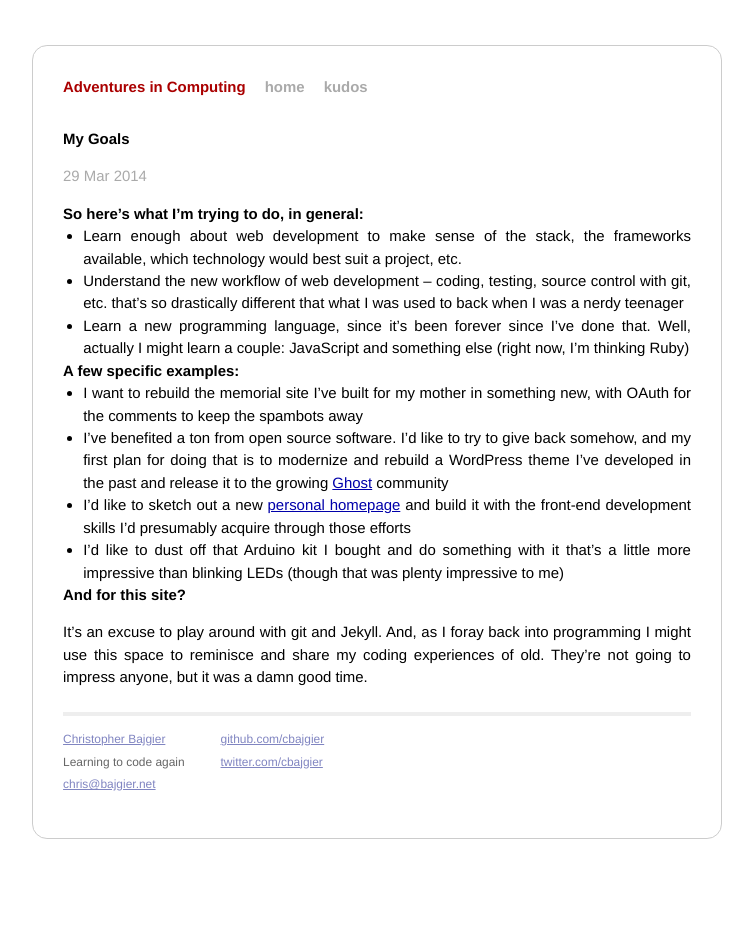
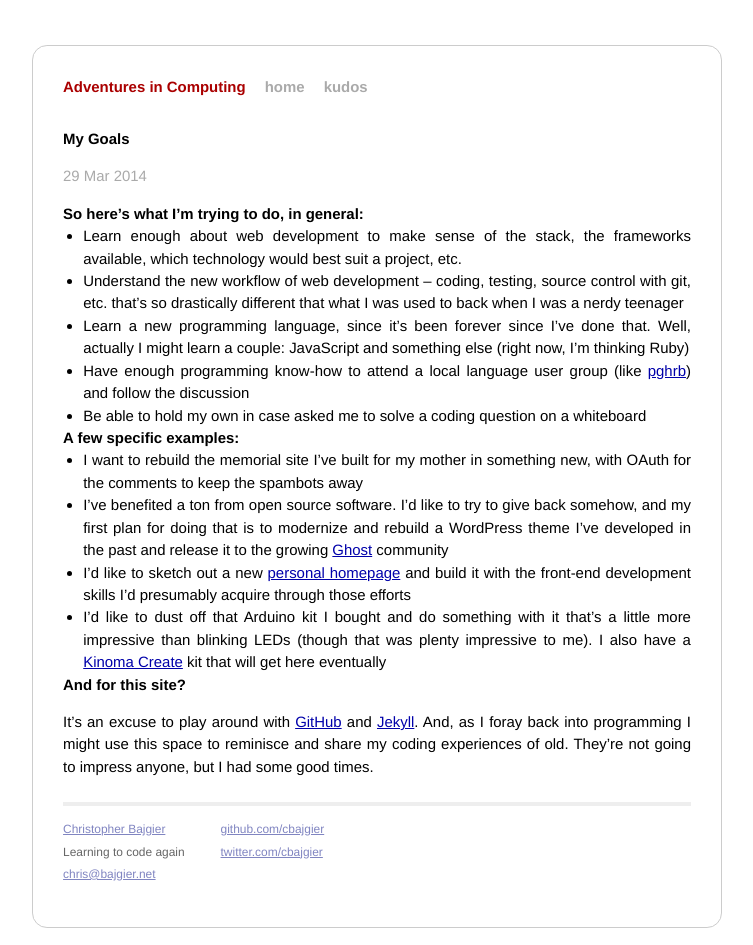
Before and after one commit to cbajgier/cbajgier.github.io, a Jekyll site: the page built from _posts/2014-03-29-my-goals.markdown, in a window 1280 px wide. Shown: the whole page, without its empty margins (263-1016 px from the left). Built offline with Jekyll 4.4.1, drawn with Linux system fonts in a browser that asks for light colours; Markdown is read by kramdown in place of the engine named in the settings.

Commit message:
Post updates

```diff
--- a/_posts/2014-03-29-my-goals.markdown
+++ b/_posts/2014-03-29-my-goals.markdown
@@ -10,14 +10,16 @@ categories: development, about, info
 * Learn enough about web development to make sense of the stack, the frameworks available, which technology would best suit a project, etc.
 * Understand the new workflow of web development -- coding, testing, source control with git, etc. that's so drastically different that what I was used to back when I was a nerdy teenager
 * Learn a new programming language, since it's been forever since I've done that. Well, actually I might learn a couple: JavaScript and something else (right now, I'm thinking Ruby)
+* Have enough programming know-how to attend a local language user group (like [pghrb](http://www.meetup.com/pittsburgh-ruby/)) and follow the discussion
+* Be able to hold my own in case asked me to solve a coding question on a whiteboard
 
 ##A few specific examples:
 
 * I want to rebuild the memorial site I've built for my mother in something new, with OAuth for the comments to keep the spambots away
 * I've benefited a ton from open source software. I'd like to try to give back somehow, and my first plan for doing that is to modernize and rebuild a WordPress theme I've developed in the past and release it to the growing [Ghost](http://ghost.org) community
 * I'd like to sketch out a new [personal homepage](http://chris.bajgier.net) and build it with the front-end development skills I'd presumably acquire through those efforts
-* I'd like to dust off that Arduino kit I bought and do something with it that's a little more impressive than blinking LEDs (though that was plenty impressive to me)
+* I'd like to dust off that Arduino kit I bought and do something with it that's a little more impressive than blinking LEDs (though that was plenty impressive to me). I also have a [Kinoma Create](http://igg.me/at/kinoma/x/4043940) kit that will get here eventually
 
 ##And for this site?
 
-It's an excuse to play around with git and Jekyll. And, as I foray back into programming I might use this space to reminisce and share my coding experiences of old. They're not going to impress anyone, but it was a damn good time.
+It's an excuse to play around with [GitHub](https://github.com) and [Jekyll](http://jekyllrb.com). And, as I foray back into programming I might use this space to reminisce and share my coding experiences of old. They're not going to impress anyone, but I had some good times.
```
